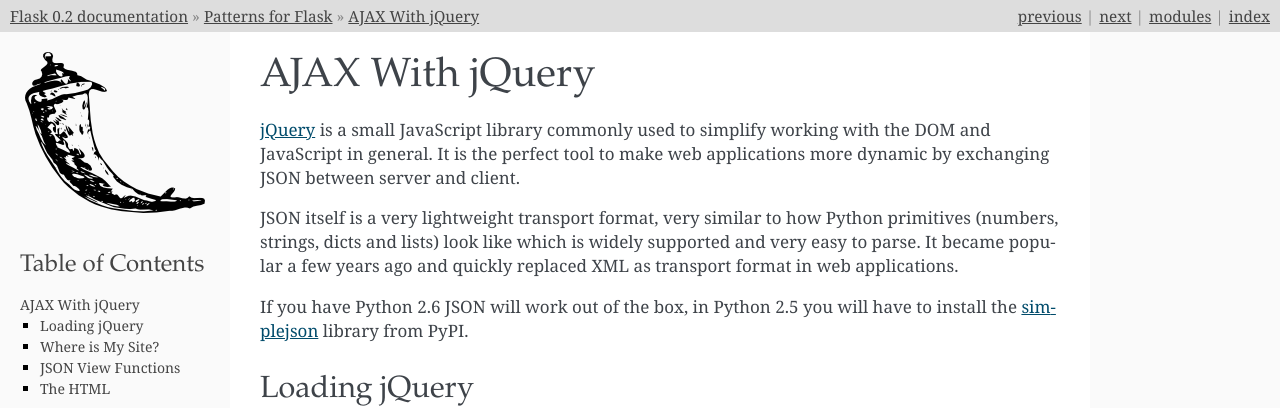
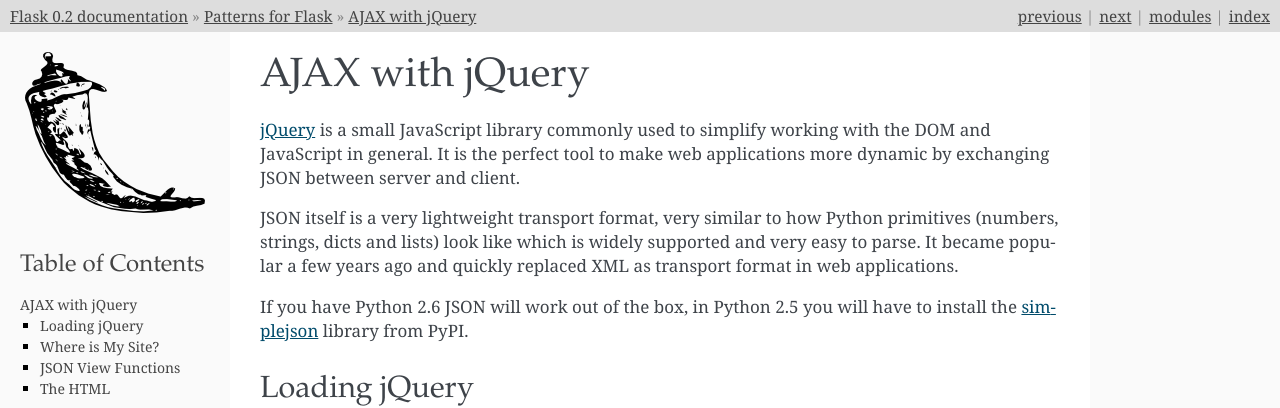
Before and after one commit to naturalspirit-dev/flask-website, a Sphinx documentation site: the page built from docs/patterns/jquery.rst, in a window 1280 px wide and 900 px high. Shown: the top 408 px of the window. Built offline with Sphinx 7.4.7, drawn with Linux system fonts in a browser that asks for light colours; some of the changed text lies outside the part shown.

Commit message:
With -> with in headline

```diff
--- a/docs/patterns/jquery.rst
+++ b/docs/patterns/jquery.rst
@@ -1,4 +1,4 @@
-AJAX With jQuery
+AJAX with jQuery
 ================
 
 `jQuery`_ is a small JavaScript library commonly used to simplify working
```
